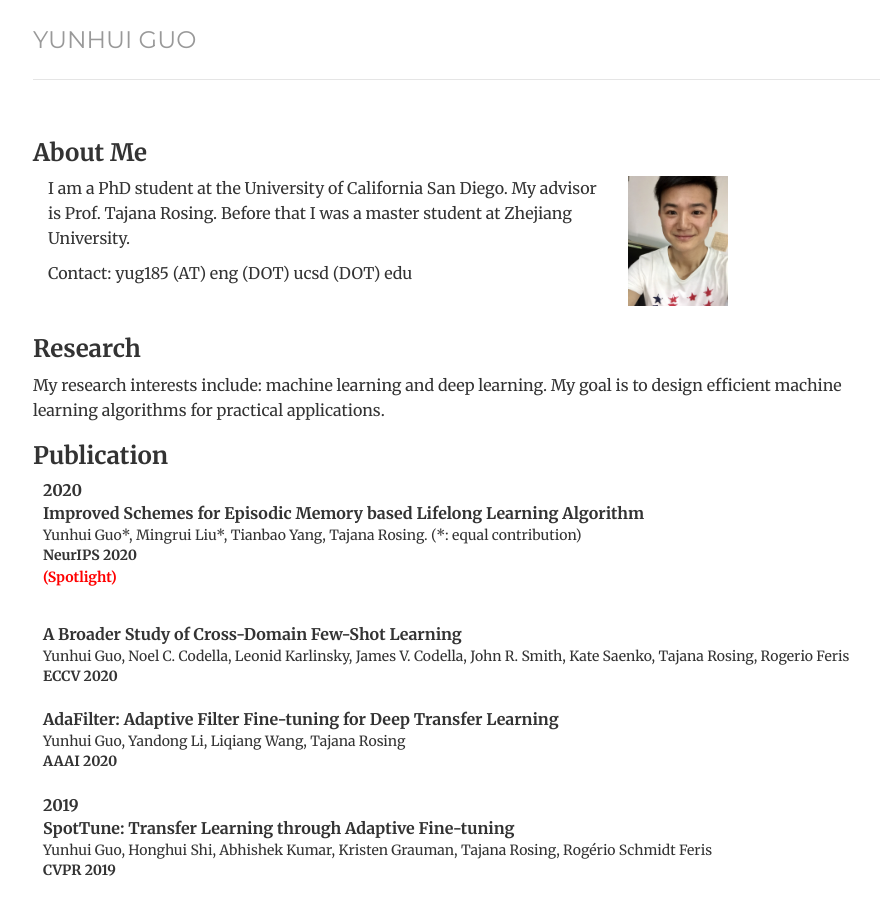
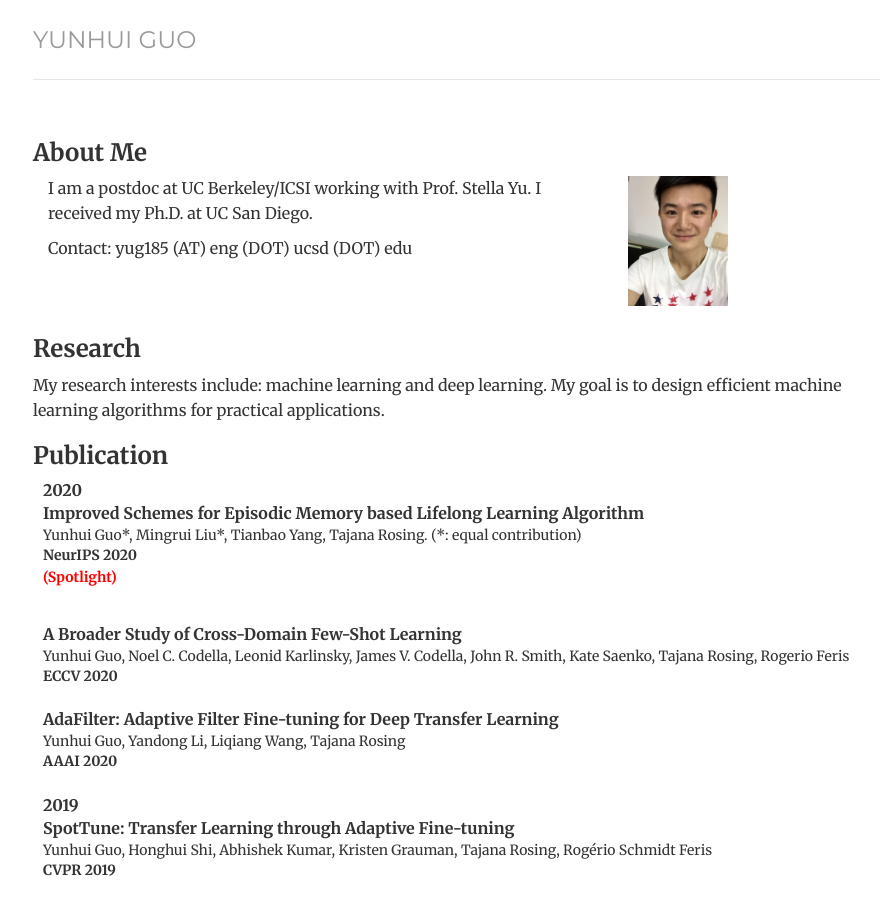
Before and after one commit to yunhuiguo/yunhuiguo.github.io, a Jekyll site: the page built from index.html, in a window 1280 px wide and 900 px high. Shown: the whole window, without its empty margins (172-1052 px from the left). Built offline with Jekyll 4.4.1, drawn with Linux system fonts in a browser that asks for light colours.

Commit message:
Update index.html

```diff
--- a/index.html
+++ b/index.html
@@ -11,7 +11,7 @@ description: Yunhui Guo
 
 	<h3>About Me</h3>
 	<div itemscope itemtype="http://data-vocabulary.org/Person" class="col-sm-8">
-	<p>I am a PhD student at the University of California San Diego. My advisor is Prof. Tajana Rosing. Before that I was a master student at Zhejiang University. </p>
+	<p>I am a postdoc at UC Berkeley/ICSI working with Prof. Stella Yu. I received my Ph.D. at UC San Diego. </p>
 	<p>Contact: yug185 (AT) eng (DOT) ucsd (DOT) edu </p>
 
 	</div>
```
